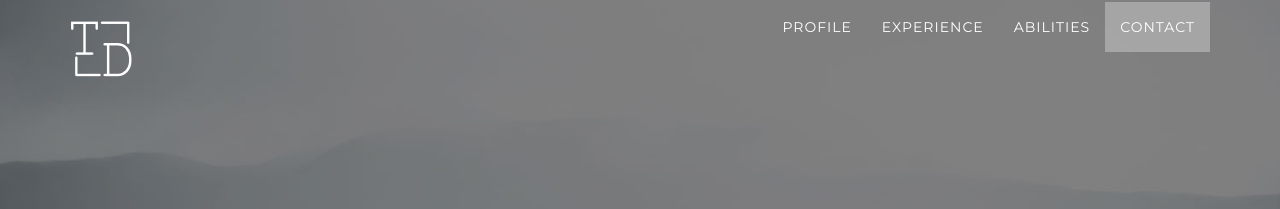
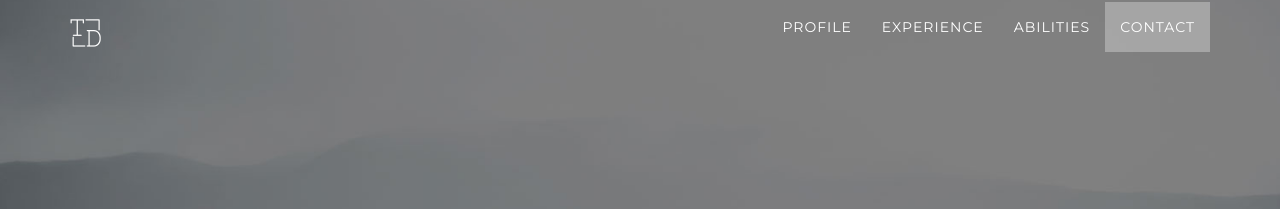
Before and after one commit to travisday/travisday.github.io, a Jekyll site: the page built from index.html, in a window 1280 px wide. Shown: the top 209 px of the page. Built offline with Jekyll 4.4.1, drawn with Linux system fonts in a browser that asks for light colours.

Commit message:
logo resize

```diff
--- a/_includes/nav.html
+++ b/_includes/nav.html
@@ -6,7 +6,7 @@
                     <i class="fa fa-bars"></i>
                 </button>
                 <a class="navbar-brand page-scroll" href="#page-top">
-                    <img src="img/TD.png"></img>
+                    <img src="img/TD.png" height="32" width="32"></img>
                 </a>
             </div>
 
```
